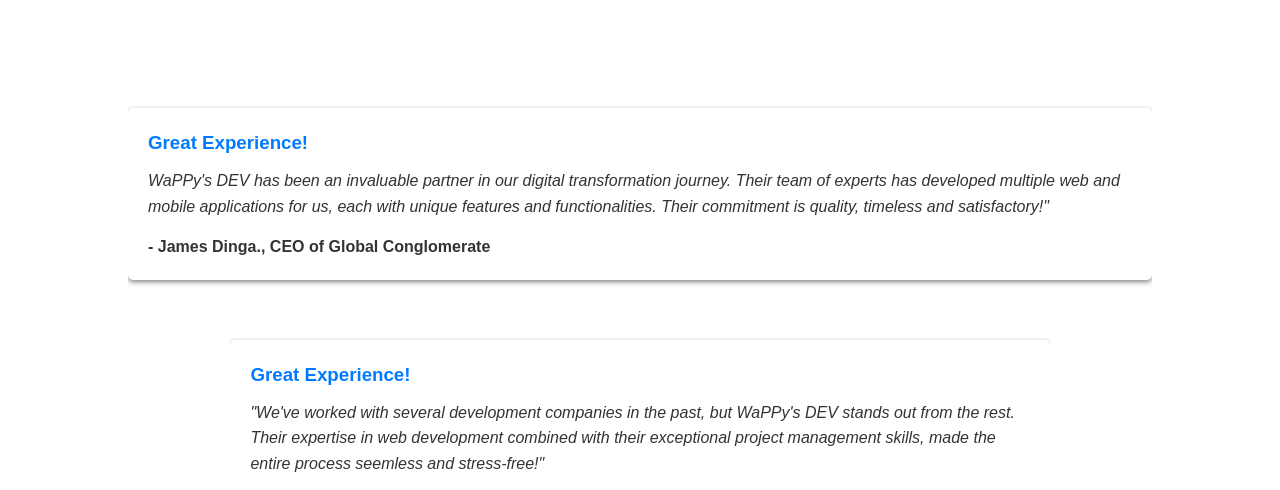
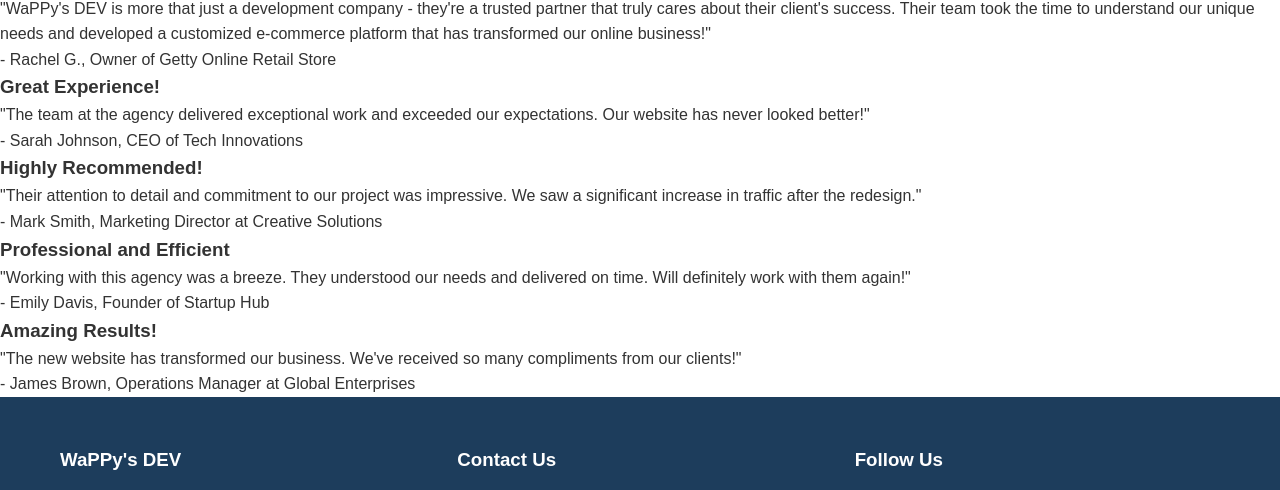
Before and after one commit to gabrielmensah28/WEB-AGENCY, a plain HTML site: page WEB AND APP/testimonials.html in a window 1280 px wide. Shown: the part 299-789 px from the top of the page. Drawn offline with Linux system fonts and the light colour scheme.

Commit message:
Update testimonials.html

```diff
--- a/WEB AND APP/testimonials.html
+++ b/WEB AND APP/testimonials.html
@@ -22,107 +22,50 @@
         </nav>
     </header>
 
+<div class= "testimonial-topic"> <h1>Client Testimonials</h1> </div>
 
 
-    <style>
-
-
-        .container {
-            width: 80%;
-            max-width: 1200px;
-            margin: auto;
-            overflow: hidden;
-            padding: 20px 0;
-        }
-
-        .testimonial {
-            background: white;
-            margin: 20px 0;
-            padding: 20px;
-            border-radius: 5px;
-            box-shadow: 0 2px 5px rgba(0, 0, 0, 0.49);
-        }
-
-        .testimonial h3 {
-            color: #007BFF;
-            margin-bottom: 10px;
-        }
-
-        .testimonial p {
-            line-height: 1.6;
-            font-style: italic;
-        }
-
-        .testimonial:hover {
-    transform: translateY(-8px);
-}
-
-        .client {
-            margin-top: 15px;
-            font-weight: bold;
-        }
-
-        footer {
-            text-align: center;
-            padding: 10px 0;
-            background:  #1d3d5c;
-            color: white;
-            position: relative;
-            bottom: 0;
-            width: 100%;
-        }
-
-        @media (max-width: 600px) {
-            .container {
-                width: 95%;
-            }
-        }
-    </style>
-
-<div class= "topic"> <h1>Client Testimonials</h1> </div>
-
-
-<div class="container">
+<div class="testimonial-container">
         <div class="testimonial">
             <h3>Great Experience!</h3>
             <p>WaPPy's DEV has been an invaluable partner in our digital transformation journey. Their team of experts has developed multiple web and mobile applications for us, each with unique features and functionalities. Their commitment is quality, timeless and satisfactory!"</p>
-            <div class="client">- James Dinga., CEO of Global Conglomerate</div>
+            <div class="client-info">- James Dinga., CEO of Global Conglomerate</div>
         </div>
-        <div class="container">
+        <div class="testimonial-container">
             <div class="testimonial">
                 <h3>Great Experience!</h3>
                 <p>"We've worked with several development companies  in the past, but WaPPy's DEV stands out from the rest. Their expertise in web development combined with their exceptional project management skills, made the entire process seemless and stress-free!"</p>
-                <div class="client">- Mark S., IT Manager of Large Enteprise</div>
+                <div class="client-info">- Mark S., IT Manager of Large Enteprise</div>
             </div>
-            <div class="container">
+            <div class="testimonial-container">
                 <div class="testimonial">
                     <h3>Great Experience!</h3>
                     <p>"WaPPy's DEV is more that just a development company - they're a trusted partner that truly cares about their client's success. Their team took the time to understand our unique needs and developed a customized e-commerce platform that has transformed our online business!"</p>
-                    <div class="client">- Rachel G., Owner of Getty Online Retail Store </div>
+                    <div class="client-info">- Rachel G., Owner of Getty Online Retail Store </div>
                 </div>
 
-    <div class="testimonial">
+    <div class="testimonial-box">
         <h3>Great Experience!</h3>
         <p>"The team at the agency delivered exceptional work and exceeded our expectations. Our website has never looked better!"</p>
-        <div class="client">- Sarah Johnson, CEO of Tech Innovations</div>
+        <div class="client-info">- Sarah Johnson, CEO of Tech Innovations</div>
     </div>
 
-    <div class="testimonial">
+    <div class="testimonial-box">
         <h3>Highly Recommended!</h3>
         <p>"Their attention to detail and commitment to our project was impressive. We saw a significant increase in traffic after the redesign."</p>
-        <div class="client">- Mark Smith, Marketing Director at Creative Solutions</div>
+        <div class="client-info">- Mark Smith, Marketing Director at Creative Solutions</div>
     </div>
 
-    <div class="testimonial">
+    <div class="testimonial-box">
         <h3>Professional and Efficient</h3>
         <p>"Working with this agency was a breeze. They understood our needs and delivered on time. Will definitely work with them again!"</p>
-        <div class="client">- Emily Davis, Founder of Startup Hub</div>
+        <div class="client-info">- Emily Davis, Founder of Startup Hub</div>
     </div>
 
-    <div class="testimonial">
+    <div class="testimonial-box">
         <h3>Amazing Results!</h3>
         <p>"The new website has transformed our business. We've received so many compliments from our clients!"</p>
-        <div class="client">- James Brown, Operations Manager at Global Enterprises</div>
+        <div class="client-info">- James Brown, Operations Manager at Global Enterprises</div>
     </div>
 </div>
 
```
